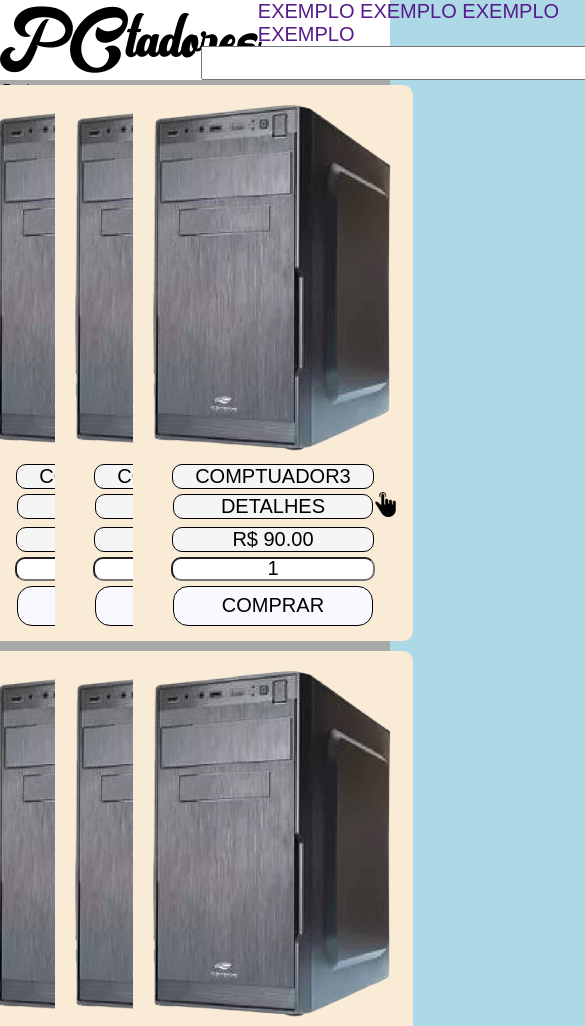
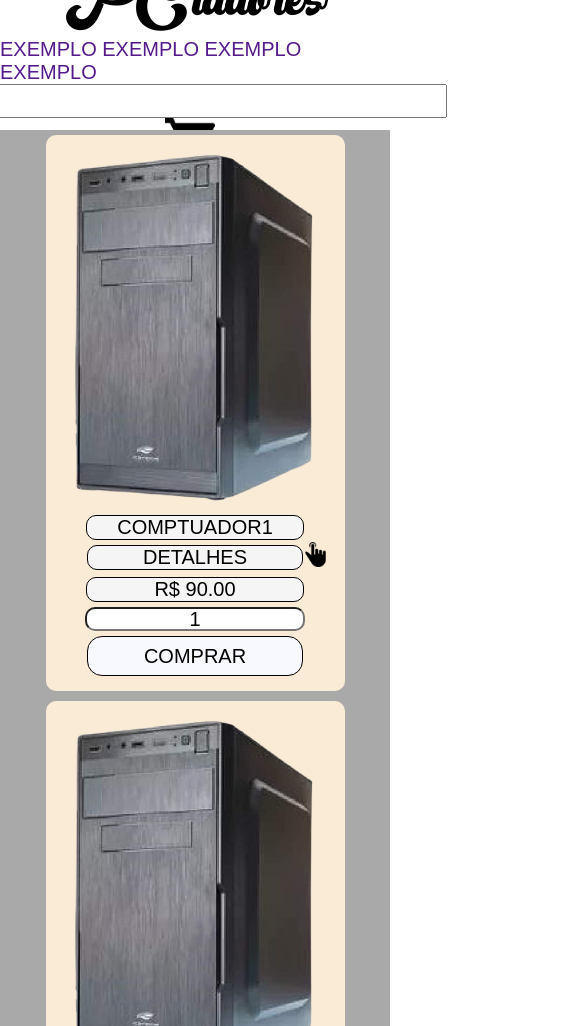
Before and after one commit to marlon-2020/tela-ecommerce, a plain HTML site: page index.html in a window 390 px wide. Shown: the top 1026 px of the page, 585 px wide, since content can reach past the window. Drawn offline with nearby package versions, Linux system fonts and the light colour scheme.

Commit message:
sexto commit adiciona recursividade e ajuste das telas de detalhamento

```diff
--- a/static/js/details.js
+++ b/static/js/details.js
@@ -12,7 +12,7 @@ function create_div(i) {
     new_div.appendChild(text_node)
     cart_product_grid_colunm[0].append(new_div)
     new_div.style.position = "fixed"
-    new_div.style.top = "30%"
+    new_div.style.top = "130px"
 }
 
 function remove_div() {
--- a/static/style/styles.css
+++ b/static/style/styles.css
@@ -10,13 +10,12 @@
     font-family: vintageParty;
     src: url(../assets/VintageParty-FreeVersion.ttf);
 }
-body {
-    background-color: lightblue;
-}
+
 /*----------------------App-container------------------------*/
 .app-container{
-    display:flex;
-    flex-flow: column;
+    display: grid;
+    grid-template-columns: 100%;
+    grid-template-rows: 130px auto 130px;
     align-items: center;
     justify-content: center;
 }
@@ -61,9 +60,7 @@ body {
 /*CENTRO*/
 .app-main-container{
     background-color: darkgray;
-    width: 100%;
     display:flex;
-    align-items: center;
     justify-content: center;
     height:1698px;
 }
@@ -199,3 +196,48 @@ body {
     background-color: darkcyan;
     width: 100%;
 }
+@media only screen and (max-width: 1300px) {
+    .app-products-container{
+        display:grid;
+        grid-template-columns: 50% 50%;
+    }
+    .app-main-container{
+        height: 2840px;
+    }
+}
+@media only screen and (max-width: 1270px) {
+    .app-products-container{
+        display:grid;
+        grid-template-columns: 100%;
+    }
+    .app-main-container{
+        height: 2840px;
+    }
+    .app-menu-left-container{
+        display: none;
+    }
+}
+@media only screen and (max-width: 900px) {
+/*---------APP----------*/
+    .app-header-container{
+        background-color: white;
+        display: flex;
+        flex-direction: column;
+        align-items: center;
+        justify-content: space-between;
+    }
+    .app-main-container{
+        height: 2840px;
+        display: block;
+    }
+    .app-products-container{
+        width: 90%;
+        display:grid;
+        grid-template-columns: 100%;
+        margin:auto;
+    }
+/*------------MENU----------*/
+    .app-menu-left-container{
+        display: none;
+    }
+}
```
